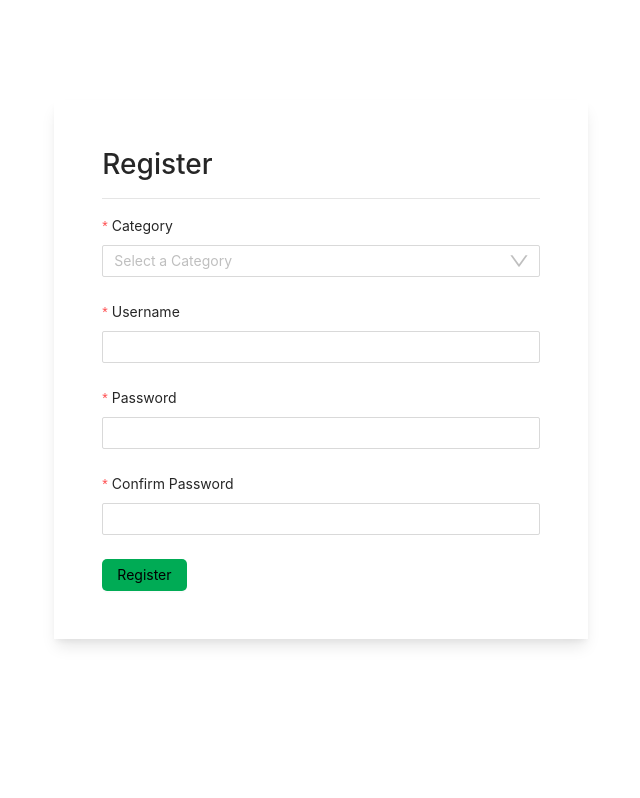
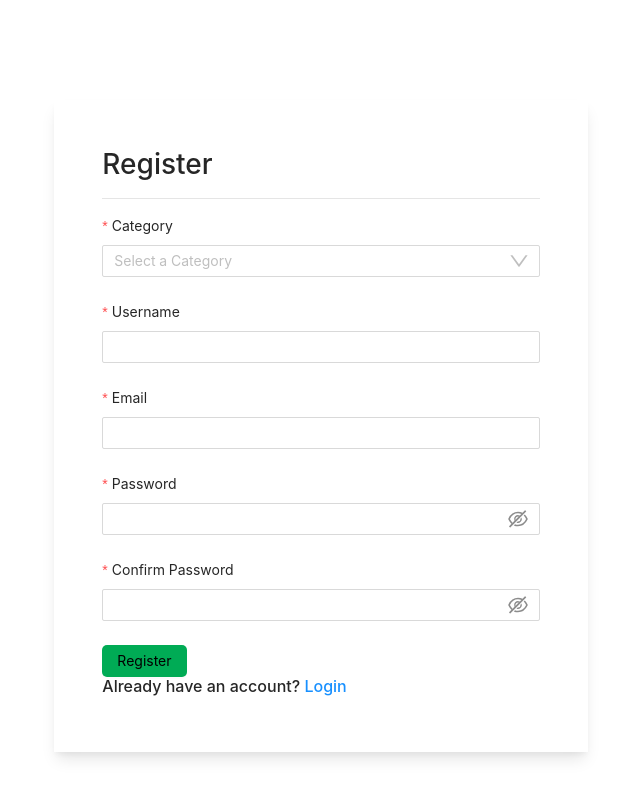
Before and after one commit to MyCruit/MyCruit, a React (Create React App) app in the folder client/: page /register in a window 1280 px wide. Shown: the whole page, without its empty margins (319-959 px from the left). Built offline with nearby package versions, Linux system fonts and the light colour scheme; no server answers.

Commit message:
Login/register form modification

```diff
--- a/client/src/users/authentication/Login.js
+++ b/client/src/users/authentication/Login.js
@@ -29,9 +29,15 @@ function Login() {
               </Select>
             </Form.Item>
             <Form.Item
-              label="Username"
-              name="username"
-              rules={[{ required: true }]}
+              label="Email"
+              name="email"
+              rules={[
+                { required: true },
+                {
+                  type: "email",
+                  message: "Please enter valid Email!",
+                },
+              ]}
             >
               <Input />
             </Form.Item>
@@ -40,11 +46,16 @@ function Login() {
               name="password"
               rules={[{ required: true }]}
             >
-              <Input />
+              <Input.Password />
             </Form.Item>
 
             <Button htmlType="submit">Login</Button>
           </Form>
+          <div>
+            <h6>
+              Don't have an account? <a href="/register">Register</a>{" "}
+            </h6>
+          </div>
         </Col>
       </Row>
     </div>
--- a/client/src/users/authentication/Register.js
+++ b/client/src/users/authentication/Register.js
@@ -39,11 +39,24 @@ function Register() {
                 <Input />
               </Form.Item>
               <Form.Item
+                label="Email"
+                name="email"
+                rules={[
+                  { required: true },
+                  {
+                    type: "email",
+                    message: "Please enter valid Email!",
+                  },
+                ]}
+              >
+                <Input />
+              </Form.Item>
+              <Form.Item
                 label="Password"
                 name="password"
                 rules={[{ required: true }]}
               >
-                <Input />
+                <Input.Password />
               </Form.Item>
 
               <Form.Item
@@ -51,11 +64,16 @@ function Register() {
                 name="confirmPassword"
                 rules={[{ required: true }]}
               >
-                <Input />
+                <Input.Password />
               </Form.Item>
 
               <Button htmlType="submit">Register</Button>
             </Form>
+            <div>
+              <h6>
+                Already have an account? <a href="/login">Login</a>{" "}
+              </h6>
+            </div>
           </Col>
         </Row>
       </div>
```
